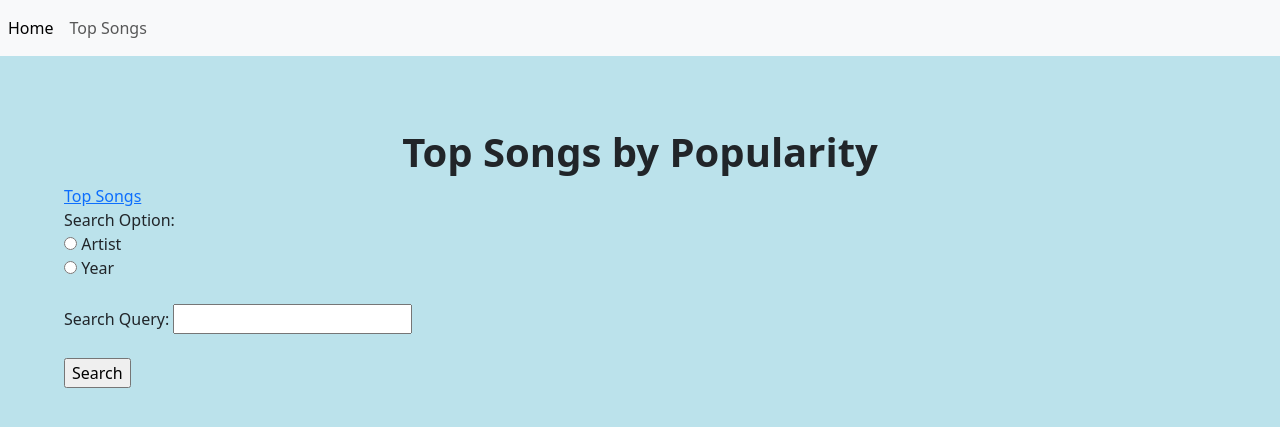
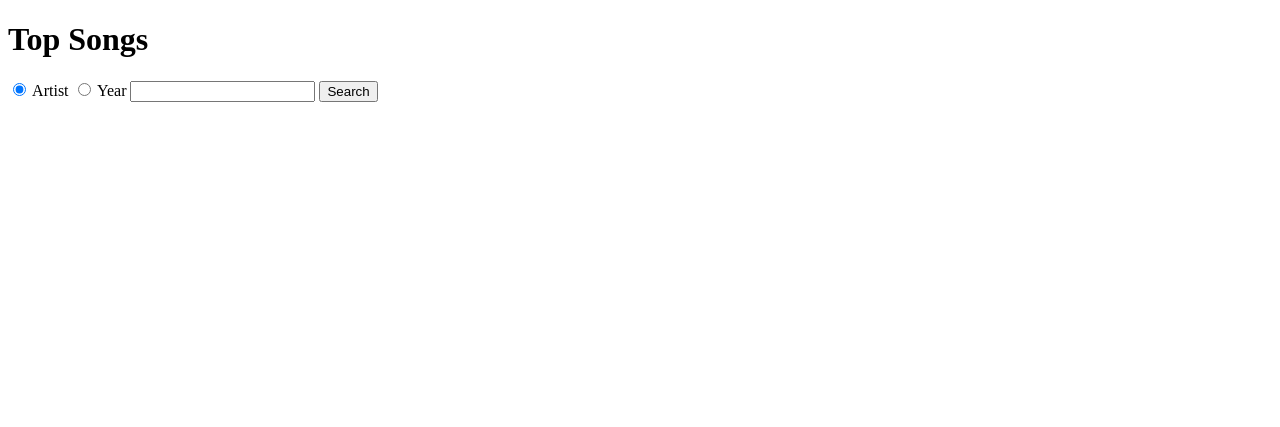
Before and after one commit to CSU-CPSC4205-2023-Summer/group_2, a Flask app: template templates/index.html in a window 1280 px wide. Shown: the top 427 px of the page. Run offline with Flask 3, Linux system fonts and the light colour scheme; the template is opened without the code that fills it, so the values that code supplies are empty.

Commit message:
Update index.html
New index.html to go with app

```diff
--- a/templates/index.html
+++ b/templates/index.html
@@ -1,61 +1,50 @@
 <!DOCTYPE html>
-<html lang="en">
-  <head>
-      <meta charset="utf-8">
-      <meta name="viewport" content="width=device-width, initial-scale=1">
-      <title>Top Songs</title>
-      <link href="https://cdn.jsdelivr.net/npm/bootstrap@5.3.0/dist/css/bootstrap.min.css" rel="stylesheet" integrity="sha384-9ndCyUaIbzAi2FUVXJi0CjmCapSmO7SnpJef0486qhLnuZ2cdeRhO02iuK6FUUVM" crossorigin="anonymous">
-      <style>
-        h1 {
-            text-align: center;
-            font-weight: bolder;
+<html>
+<head>
+    <title>Top Songs</title>
+</head>
+<body>
+    <h1>Top Songs</h1>
+    <form method="POST" action="/TopSongs">
+        <input type="radio" name="search_option" value="artist" checked> Artist
+        <input type="radio" name="search_option" value="year"> Year
+        <input type="text" name="search_query">
+        <input type="submit" value="Search">
+    </form>
+    <div>
+        {% if top_songs %}
+            {{ top_songs | safe }}
+        {% endif %}
+    </div>
+    <script>
+        // Function to pause all other audio elements when a new one is played
+        function pauseOtherAudios(currentAudio) {
+            const audioElements = document.querySelectorAll('audio');
+            audioElements.forEach(audio => {
+                if (audio !== currentAudio) {
+                    audio.pause();
+                }
+            });
         }
-        body {
-          background-color: #BBE2EB;
+
+        // Function to play or pause the audio when the play button is clicked
+        function toggleAudio(audio, playButton) {
+            if (audio.paused) {
+                pauseOtherAudios(audio);
+                audio.play();
+                playButton.innerText = 'Pause';
+            } else {
+                audio.pause();
+                playButton.innerText = 'Play';
+            }
         }
-        p {
-          font-weight: bold;
-          margin-left: 5%;
-        }
-        if {
-            font-weight: lighter;
-            margin-left: 5%;
-        }
-        form {
-          margin-left: 5%;
-        }
-      </style>
-  </head>
-  <body>
-    <nav class="navbar navbar-expand-lg bg-body-tertiary">
-      <div class="collapse navbar-collapse" id="navbarSupportedContent">
-        <ul class="navbar-nav me-auto mb-2 mb-lg-0">
-          <li class="nav-item">
-            <a class="nav-link active" aria-current="page" href="/">Home</a>
-          </li>
-          <li class="nav-item">
-            <a class="nav-link" href="/TopSongs">Top Songs</a>
-          </li>
-        </ul>
-      </div>
-    </nav><br/><br/><br/>
-    <h1>Top Songs by Popularity</h1>
-    <a href="/" class="top-songs-button" style="margin-left: 5%;">Top Songs</a><br/>
-    <form method="post">
-      <label for="search_option">Search Option:</label><br/>
-      <input type="radio" id="artist_option" name="search_option" value="artist" {% if search_option == 'artist' %}checked{% endif %}>
-      <label for="artist_option">Artist</label><br>
-      <input type="radio" id="year_option" name="search_option" value="year" {% if search_option == 'year' %}checked{% endif %}>
-      <label for="year_option">Year</label><br><br>
-      <label for="search_query">Search Query:</label>
-      <input type="text" id="search_query" name="search_query" value="{{ search_query }}"><br><br>
-      <input type="submit" value="Search">
-    </form><br/>
-    {% if top_songs %}
-      <div id="topSongs" style="margin-left: 5%;">
-        <h3>Top 10 Songs:</h3>
-        {{ top_songs|safe }}
-      </div>
-    {% endif %}
-  </body>
+
+        // Add click event listeners to each play button
+        const playButtons = document.querySelectorAll('.play-button');
+        playButtons.forEach(button => {
+            const audio = button.nextElementSibling;
+            button.addEventListener('click', () => toggleAudio(audio, button));
+        });
+    </script>
+</body>
 </html>
```
